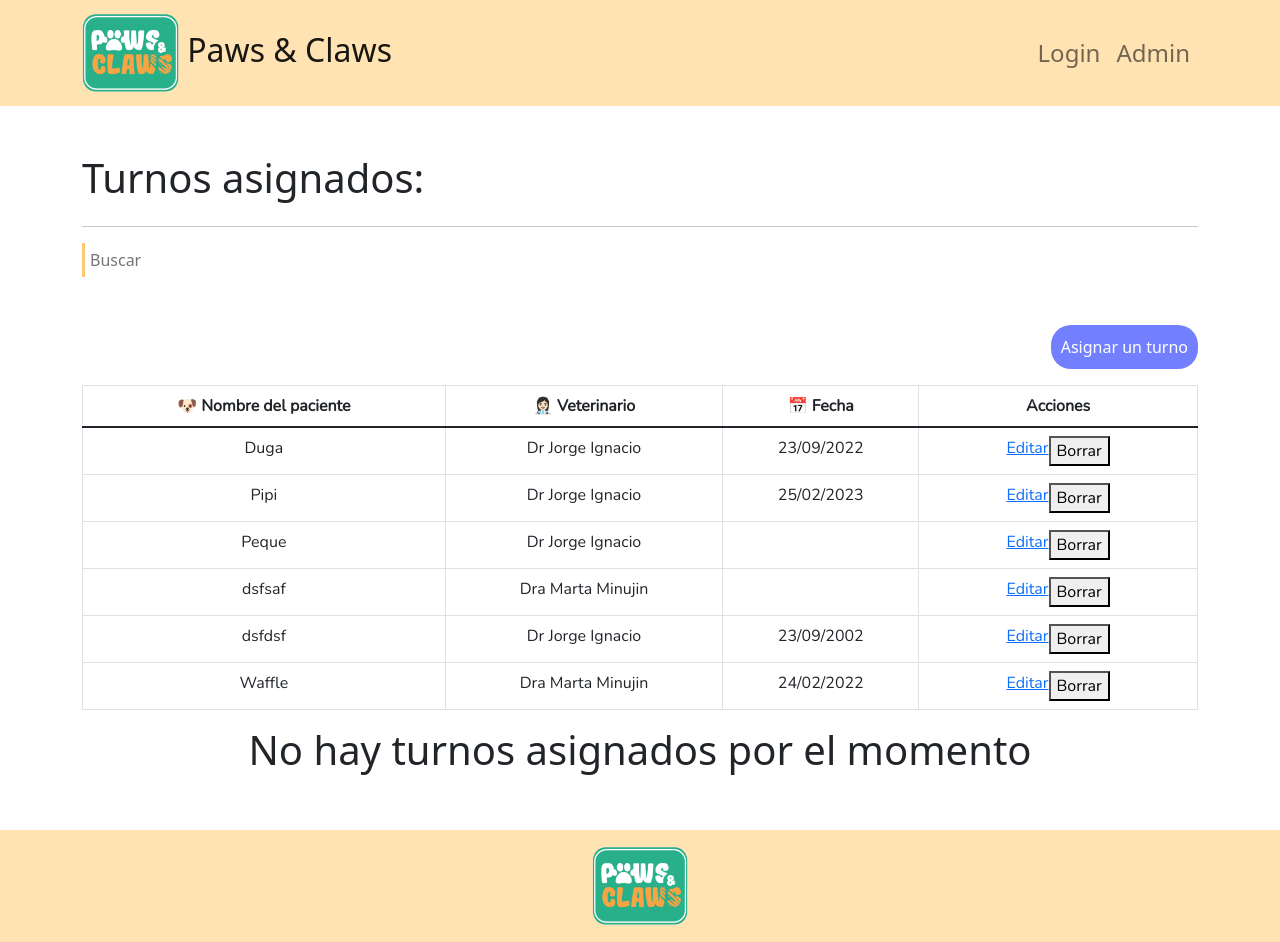
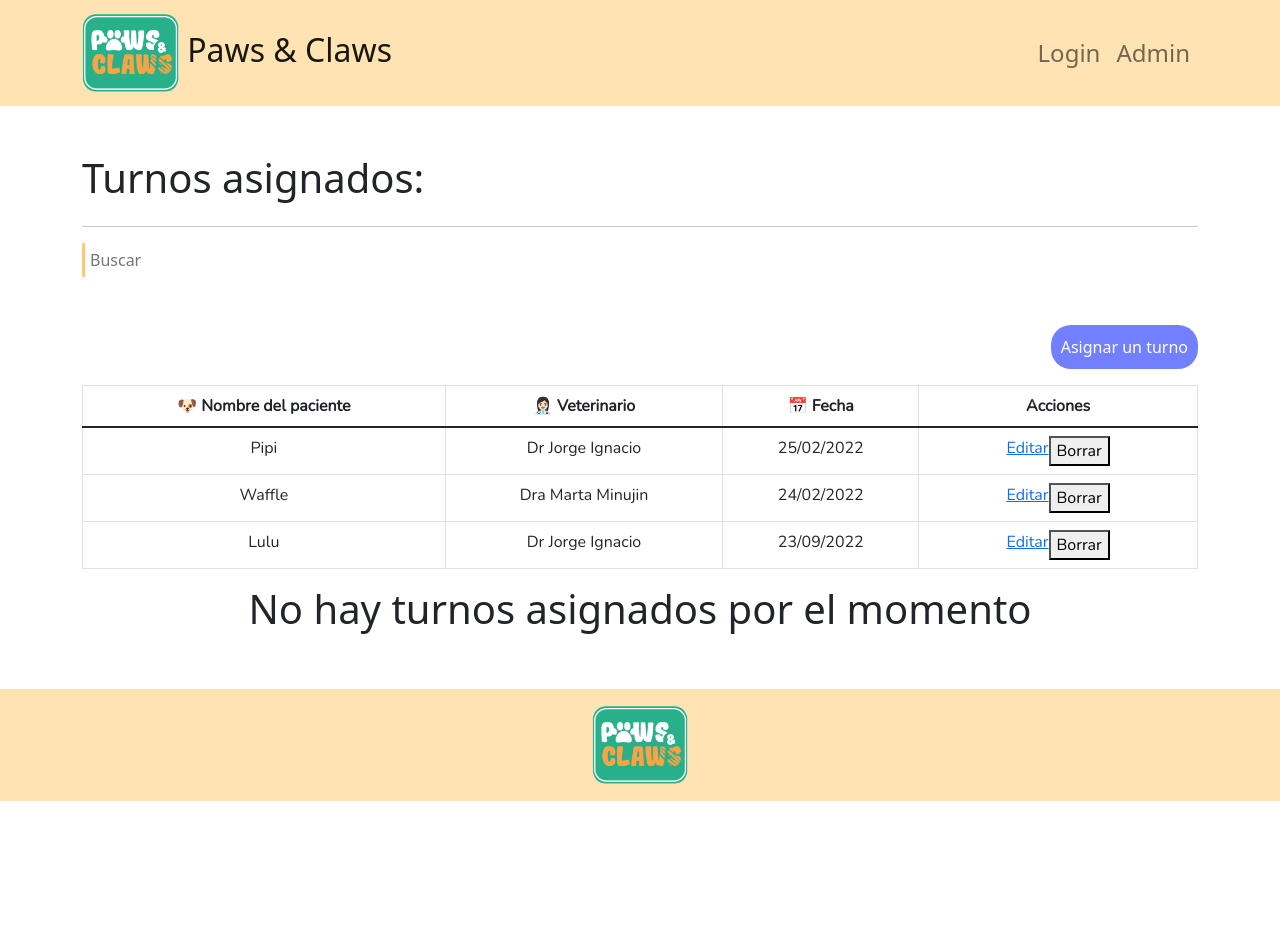
Before and after one commit to tomasCMPSN/ProyectoFinalGrupo2, a React (Create React App) app: page /turnostable in a window 1280 px wide. After the commit the page ends 801 px from the top, so only its background shows below. Built offline with nearby package versions, Linux system fonts and the light colour scheme; data requests are answered from the project's data file.

Commit message:
agrego el delete del crud

```diff
--- a/db.json
+++ b/db.json
@@ -1,40 +1,22 @@
 {
   "appointment": [
     {
-      "petName": "Duga",
-      "vet": "Dr Jorge Ignacio",
-      "date": "23/09/2022",
-      "id": "1"
-    },
-    {
       "petName": "Pipi",
       "vet": "Dr Jorge Ignacio",
-      "date": "25/02/2023",
+      "date": "25/02/2022",
       "id": "2"
-    },
-    {
-      "petName": "Peque",
-      "vet": "Dr Jorge Ignacio",
-      "dat": "23/03/2022",
-      "id": "ymgR66Y"
-    },
-    {
-      "petName": "dsfsaf",
-      "vet": "Dra Marta Minujin",
-      "dat": "23/09/2002",
-      "id": "2pNOQxY"
-    },
-    {
-      "petName": "dsfdsf",
-      "vet": "Dr Jorge Ignacio",
-      "date": "23/09/2002",
-      "id": "JjlpEc_"
     },
     {
       "petName": "Waffle",
       "vet": "Dra Marta Minujin",
       "date": "24/02/2022",
       "id": "qhzNHTF"
+    },
+    {
+      "petName": "Lulu",
+      "vet": "Dr Jorge Ignacio",
+      "date": "23/09/2022",
+      "id": "Rqv7l5W"
     }
   ]
 }
--- a/src/App.js
+++ b/src/App.js
@@ -45,7 +45,7 @@ function App() {
             <Route
               exact
               path="/turnostable"
-              element={<TurnosTable turnos={turnos} />}
+              element={<TurnosTable turnos={turnos} DB={DB} getApi={getApi}/>}
             />
             <Route
               exact
--- a/src/components/views/turnos/Turno.js
+++ b/src/components/views/turnos/Turno.js
@@ -1,7 +1,50 @@
 import React from "react";
 import { Link } from "react-router-dom";
+import Swal from "sweetalert2";
 
-const Turno = ({ turno }) => {
+const Turno = ({ turno,DB, getApi }) => {
+
+
+  const handleDelete = (id) => {
+
+
+    Swal.fire({
+      title: "Esta seguro que quiere editar este turno?",
+      icon: "warning",
+      showCancelButton: true,
+      confirmButtonColor: "#56ced6",
+      cancelButtonColor: "#ffc872",
+      cancelButtonText: "Cancelar",
+      confirmButtonText: "Si",
+    }).then(async (result) => {
+      if (result.isConfirmed) {
+        try {const res= await fetch(`${DB}/${id}`,
+        {
+          method:"DELETE",
+          headers:{
+            "Content-Type":"application/json"
+          }
+
+        })
+        if(res.status===200){
+          Swal.fire(
+            "Modificado!",
+            "Su turno fue modificado correctamente",
+            "success"
+          );
+          getApi()
+
+
+        }
+
+        } catch (error) {
+
+        }
+
+
+  }})
+}
+
 
 
   return (
@@ -14,7 +57,13 @@ const Turno = ({ turno }) => {
       <td className="w-25">
         <div className="d-flex justify-content-center">
           <Link to={`/turnosedit/${turno.id}`}>Editar</Link>
-          <button onClick={()=>{handleDelete()}}>Borrar</button>
+          <button
+            onClick={() => {
+              handleDelete(turno.id);
+            }}
+          >
+            Borrar
+          </button>
         </div>
       </td>
     </tr>
--- a/src/components/views/turnos/TurnosTable.js
+++ b/src/components/views/turnos/TurnosTable.js
@@ -5,7 +5,7 @@ import './Turnos.css'
 import Turno from './Turno'
 
 
-const TurnosTable = ({turnos}) => {
+const TurnosTable = ({turnos, DB, getApi}) => {
     return (
         <div>
         <Container className="py-5">
@@ -30,7 +30,7 @@ const TurnosTable = ({turnos}) => {
             </thead>
             <tbody>
             {turnos.map((turno)=> (
-            <Turno key={turno.id} turno={turno}/>))}
+            <Turno key={turno.id} turno={turno} DB={DB} getApi={getApi}/>))}
 
 
             </tbody>
```
